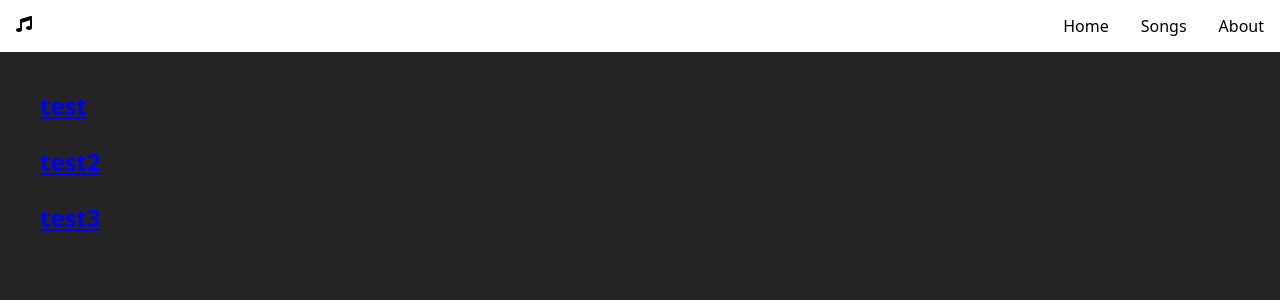
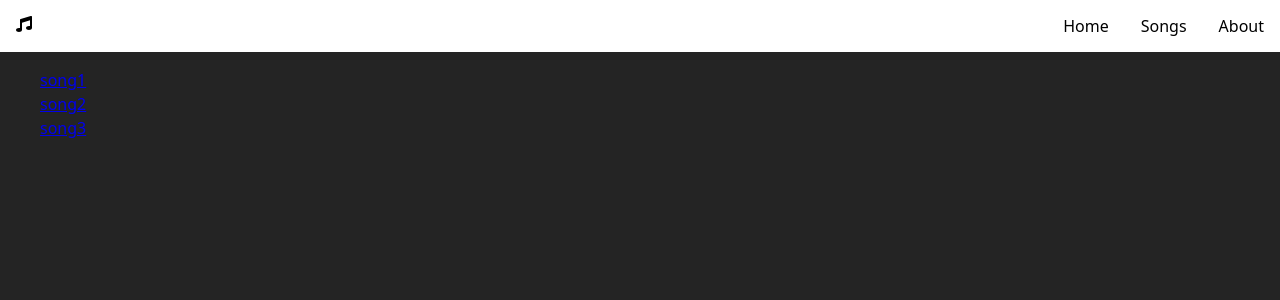
Before and after one commit to aung-st/lyrk-stack, a React (Vite) app in the folder lyrkstack/: page /Songs in a window 1280 px wide. Shown: the top 300 px of the page. Built offline with nearby package versions, Linux system fonts and the light colour scheme.

Commit message:
feat: add song template page and populate based on object props

```diff
--- a/lyrkstack/src/App.tsx
+++ b/lyrkstack/src/App.tsx
@@ -2,9 +2,9 @@ import { Routes, Route } from 'react-router-dom'
 import Home from './pages/Home.tsx'
 import About from './pages/About.tsx'
 import Songs from './pages/Songs.tsx'
-import SongItems from './components/SongItems.tsx'
 import Navbar from './components/Navbar.tsx'
-
+import Song
+ from './pages/Song.tsx'
 function App() {
   return (
     <>
@@ -14,7 +14,7 @@ function App() {
         <Route path="/Home" element={<Home />}/>
         <Route path="/About" element={<About />}/>
         <Route path="/Songs" element={<Songs />}/>
-        <Route path="/Songs/:id" element={<SongItems />}/>
+        <Route path="/Songs/:id" element={<Song />}/>
       </Routes>
     </>
   )
--- a/lyrkstack/src/components/SongItems.tsx
+++ /dev/null
@@ -1,14 +0,0 @@
-import {useParams} from "react-router-dom"
-
-const SongItems = () => {
-    const {id} = useParams();
-    const {title} = useParams();
-
-    return(
-        <>
-            <h1> {id} {title} </h1>
-        </>
-    )
-}
-
-export default SongItems
--- /dev/null
+++ b/lyrkstack/src/pages/Song.tsx
@@ -0,0 +1,34 @@
+import { useLocation } from 'react-router-dom'
+
+function Song() {
+    const location = useLocation()
+    const { from } = location.state
+
+    const songDetails = from.item
+    const buttonList = []
+
+    console.log(songDetails.translation[0])
+
+    // Create a button for every language available including transliterations
+    for (let index = 0; index < songDetails.translation.length; index++){
+        buttonList.push(
+        <li key={index}>
+            <button>
+                {songDetails.translation[index].language}
+            </button>
+        </li>
+        )
+    }
+
+    return (
+        <>
+            <h1>id: {songDetails.id}: title: {songDetails.title}</h1>
+            <ul>{buttonList}</ul>
+            <h2>{songDetails.lyrics}</h2>
+        </>
+    )
+}
+
+
+
+export default Song
--- a/lyrkstack/src/pages/Songs.tsx
+++ b/lyrkstack/src/pages/Songs.tsx
@@ -4,17 +4,23 @@ import { Link } from "react-router-dom";
 function Songs() {
 
     const songItems = [
-        {id: 1, title: "test"},
-        {id: 2, title: "test2"},
-        {id: 3, title: "test3"}
+        {id: 1, title: "song1",
+            translation: [{language: "en", lyrics:"1sdfffffffffffffffffffffffffffffffff\nasddddddddd\nasdddddddd\nasddddddddd"},
+                {language: "ne", lyrics:"1sdfffffffffffffffffffffffffffffffff\nasddddddddd\nasdddddddd\nasddddddddd"}]},
+        {id: 2, title: "song2",
+            translation: [{language: "en", lyrics:"2sdfffffffffffffffffffffffffffffffff\nasddddddddd\nasdddddddd\nasddddddddd"},
+                {language: "ne", lyrics:"2sdfffffffffffffffffffffffffffffffff\nasddddddddd\nasdddddddd\nasddddddddd"}]},
+        {id: 3, title: "song3",
+            translation: [{language: "en", lyrics:"3sdfffffffffffffffffffffffffffffffff\nasddddddddd\nasdddddddd\nasddddddddd"},
+                {language: "ne", lyrics:"3sdfffffffffffffffffffffffffffffffff\nasddddddddd\nasdddddddd\nasddddddddd"}]}
     ]
     return (
         <>
             <ul>
                 {songItems.map((item) => (
                     <li key ={item.id}>
-                    <Link to={`${item.id}`}>
-                        <h2>{item.title}</h2>
+                    <Link to={`${item.id}`} state = {{from: {item}}}>
+                        {item.title}
                     </Link>
                     </li>
                 ))}
```
